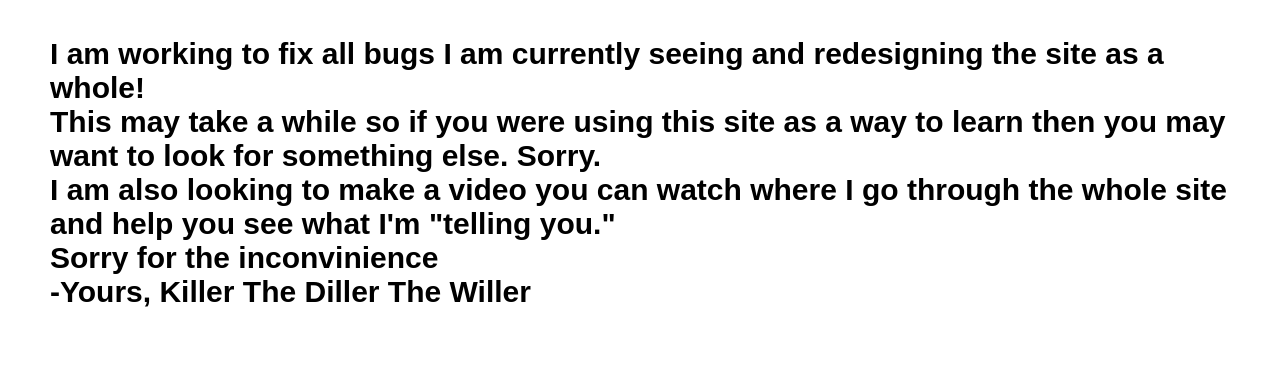
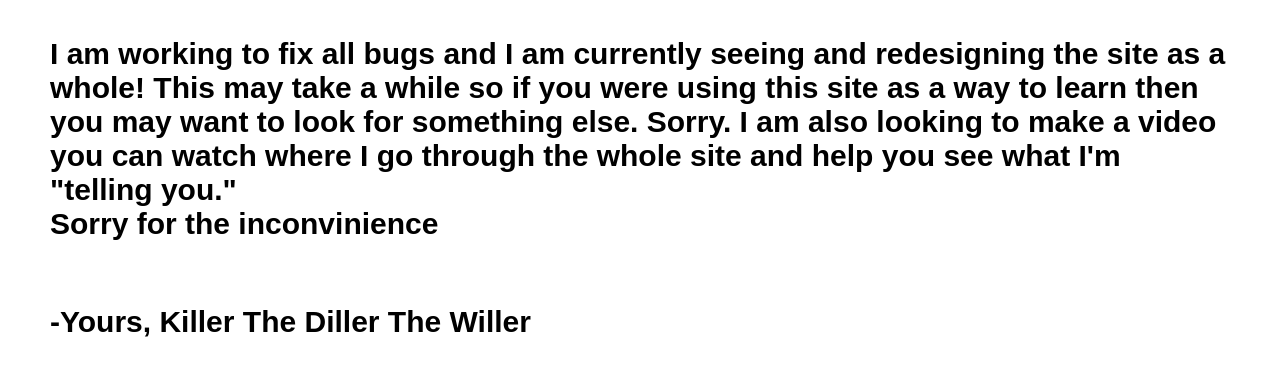
Before and after one commit to killer00090/cubesite, a plain HTML site: page index.html in a window 1280 px wide. Shown: the part 162-538 px from the top of the page. Drawn offline with Linux system fonts and the light colour scheme.

Commit message:
Update index.html

```diff
--- a/index.html
+++ b/index.html
@@ -24,11 +24,13 @@
     </style>
     </head>
     <body>
+        <p>
         <h1>This site is currently under maintenance!</h1>
-        I am working to fix all bugs I am currently seeing and redesigning the site as a whole!
-        <br>This may take a while so if you were using this site as a way to learn then you may want to look for something else. Sorry.
-        <br> I am also looking to make a video you can watch where I go through the whole site and help you see what I'm "telling you."
+        I am working to fix all bugs and I am currently seeing and redesigning the site as a whole!
+        This may take a while so if you were using this site as a way to learn then you may want to look for something else. Sorry.
+         I am also looking to make a video you can watch where I go through the whole site and help you see what I'm "telling you."
         <br>Sorry for the inconvinience
+        </p>
         <br>    -Yours, Killer The Diller The Willer
     </body>
 </html>
```
